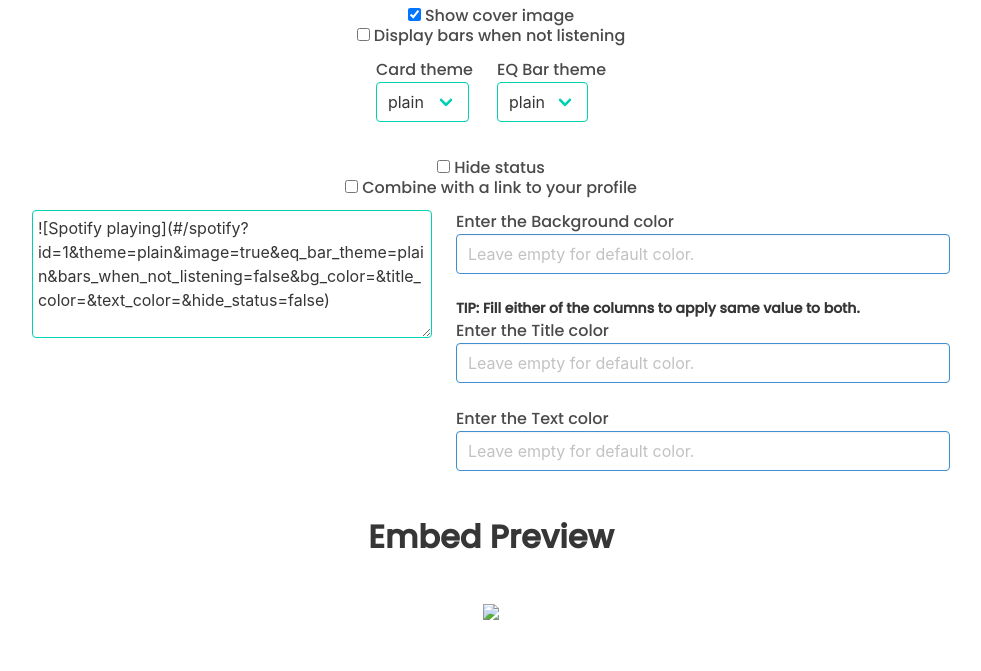
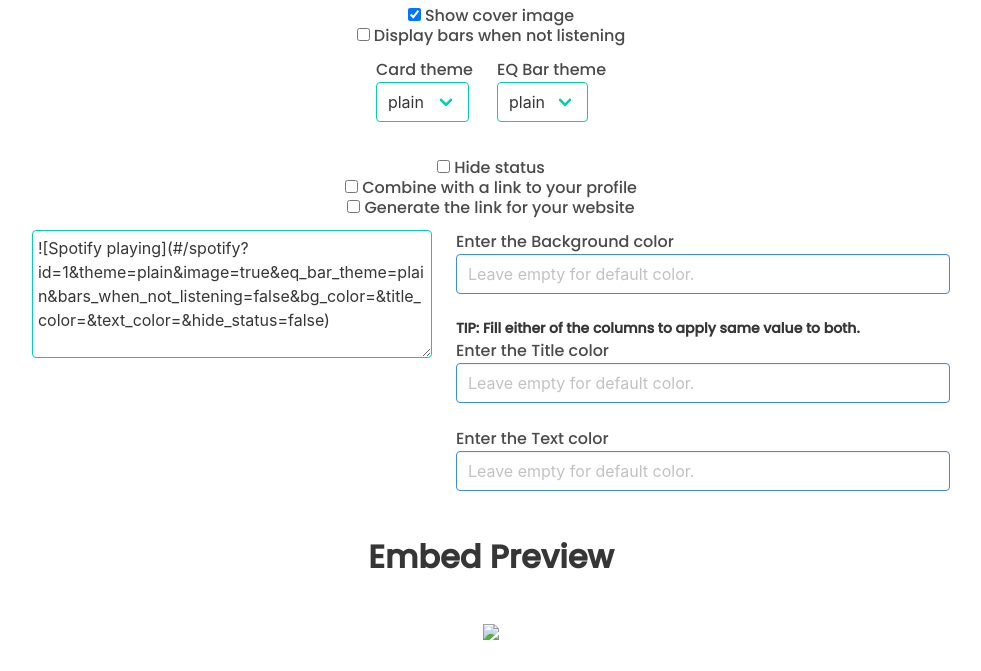
Before and after one commit to janaSunrise/spotify-playing-readme, a Flask app: template app/templates/cb.html.j2 in a window 1280 px wide. Shown: the part 142-813 px from the top of the page, without its empty margins (149-1130 px from the left). Before the commit the page ends 762 px from the top, so only its background shows below. Run offline with Flask 2, Linux system fonts and the light colour scheme; the template is opened without the code that fills it: most values are stand-ins (such as "Sample title", 1, 10 or a date in 2020); parts of the project's set-up code (start-up, migrations or seed data) failed here and were passed over; some libraries are stand-ins or nearby versions.

Commit message:
Add support for adding links / images for website status.

```diff
--- a/app/templates/cb.html.j2
+++ b/app/templates/cb.html.j2
@@ -113,6 +113,13 @@
         </div>
 
         <div class="columns is-mobile is-centered">
+            <label class="checkbox">
+              <input type="checkbox" id="website-img">
+              Generate the link for your website
+            </label>
+        </div>
+
+        <div class="columns is-mobile is-centered">
           <div class="column is-narrow">
             <p class="bd-notification is-primary">
               <textarea class="textarea is-primary" id="readme" readonly></textarea>
@@ -172,6 +179,7 @@
         let code = $("#readme");
         let preview_section = $("#preview");
         let link_to_profile = false;
+        let img_for_website = false;
 
         let parameters = {
             id: user_id,
@@ -188,11 +196,20 @@
         const change_url = () => {
             let base_url = "{{ base_url }}/spotify?";
             let url = base_url + $.param(parameters, true);
+            let spotify_url = `https://open.spotify.com/user/${user_id}`;
+
+            let md_img = `![Spotify playing](${url})`;
+            let md_img_url = `[![Spotify playing](${url})](spotify_url)`;
+            let website_img = `<img src="${url}" />`
+            let website_img_url = `<a href="${spotify_url}"><img src="${url}" /></a>`
 
             $("#preview-img").attr("src", url)
-            code.text(
-                link_to_profile ? `[![Spotify playing](${url})](https://open.spotify.com/user/${user_id})` : `![Spotify playing](${url})`
-            );
+
+            if(img_for_website){
+                code.text(link_to_profile ? website_img_url : website_img);
+            } else {
+                code.text(link_to_profile ? md_img_url : md_img);
+            }
         }
 
         change_url();
@@ -223,6 +240,9 @@
         $('#link-to-profile').change(function() {
             link_to_profile = this.checked; change_url();
         });
+        $('#website-img').change(function() {
+            img_for_website = this.checked; change_url();
+        });
         $('#title-color').keyup(function() {
             parameters.title_color = $(this).val(); change_url();
         });
```
